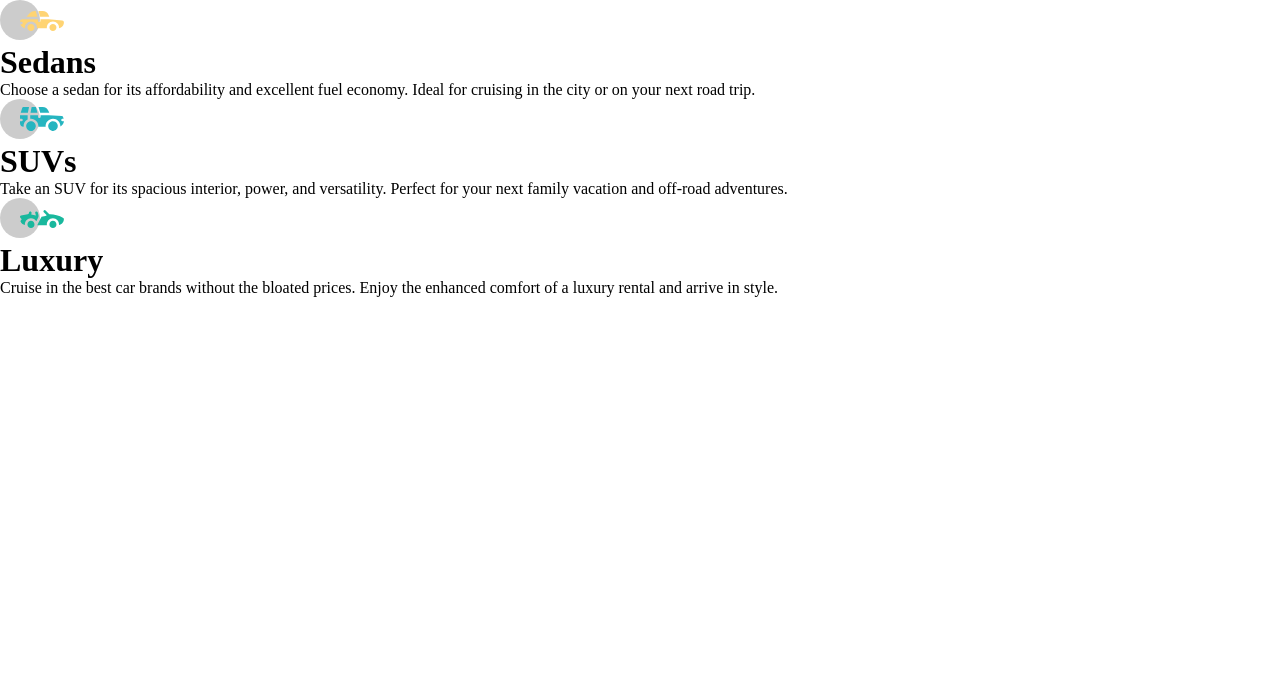
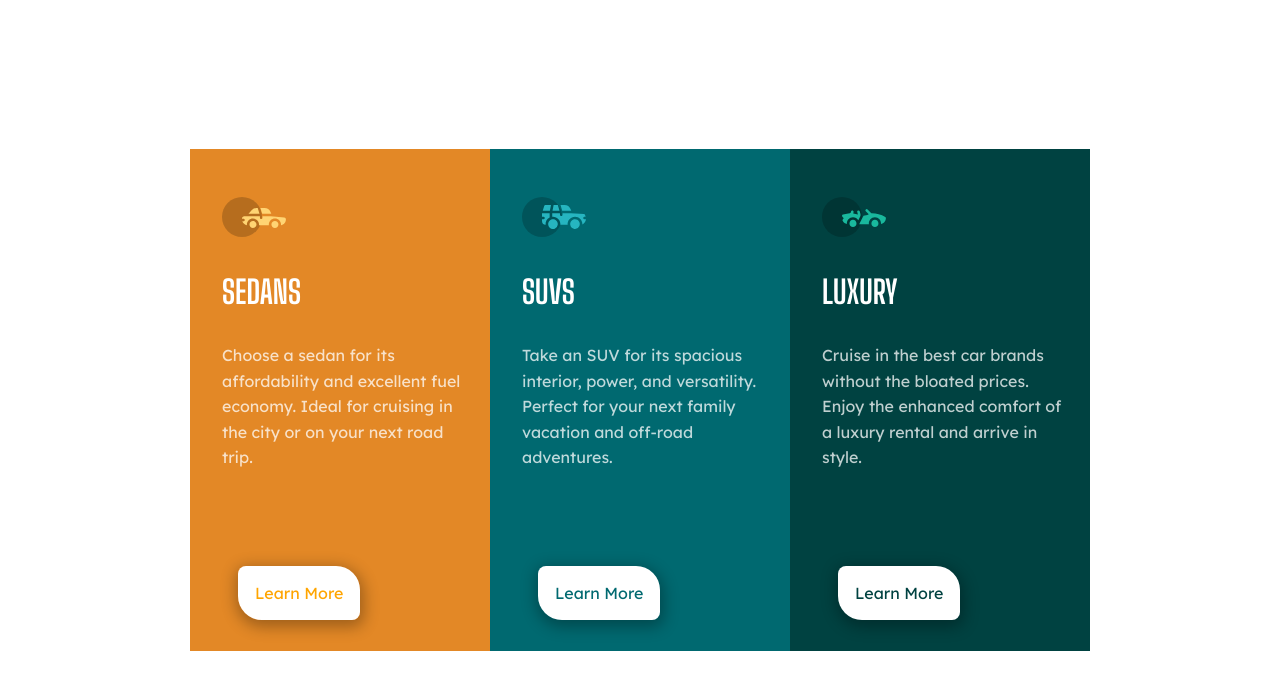
Before and after one commit to anaschaouki/3-column-preview-card-component, a plain HTML site: page index.html in a window 1280 px wide. Drawn offline with Linux system fonts and the light colour scheme.

Commit message:
project done

```diff
--- a/css/style.css
+++ b/css/style.css
@@ -18,3 +18,133 @@
   padding: 0;
   box-sizing: border-box;
 }
+h2{
+  font-family: "big shoulders display";
+  font-size:2em;
+  text-transform:uppercase;
+  margin-bottom:2rem;
+  margin-left:1rem;
+  margin-top:2rem;
+}
+main{
+  align-items: center;
+  display: flex;
+  min-height:100vh;
+  font-family:"Lexend deca";
+  color:white;
+
+}
+/* container */
+.container{
+  margin: 0 auto;
+  max-width: 900px;
+  display:grid;
+  grid-template-columns: 1fr 1fr 1fr;
+
+
+}
+
+/* sedans class */
+.sedans{
+  background-color:var(--Bright-orange);
+  padding:3rem 1rem 3rem 1rem;
+}
+/* suv class */
+.suvs{
+  background-color:var(---Dark-cyan);
+ padding:3rem 1rem 3rem 1rem;
+
+}
+/* luxury class */
+.luxury{
+  background-color:var(--Very-dark-cyan);
+  padding:3rem 1rem 3rem 1rem;
+
+
+}
+/* text */
+.text{
+  color: var(--Transparent-white-paragraphs);
+  margin-left:1rem;
+  margin-bottom: 7rem;
+  line-height: 1.6rem;
+
+}
+/* images */
+.images{
+  margin-top:0rem;
+  margin-left:1rem;
+
+}
+/* button */
+.button{
+  margin-left:2rem;
+  margin-top:0;
+
+
+}
+.button a{
+  text-decoration: none;
+  color: black;
+  background-color: white;
+  padding:17px;
+  border-radius:0.5rem 1.5rem 0.5rem 1.5rem;
+  box-shadow: 1px 4px 15px 3px rgba(0,0,0,0.30);
+  transition: 0.5s;
+  /* margin:0; */
+
+}
+.sedans .button a{
+  color:orange;
+}
+.suvs .button a{
+  color:var(---Dark-cyan);
+}
+.luxury .button a{
+  color:var(--Very-dark-cyan);
+}
+/* hover */
+.button :hover{
+  background-color:transparent;
+  border:white;
+}
+.button a:hover{
+  color:white;
+  border:white;
+}
+/* media */
+@media only screen and (max-width: 768px) {
+
+
+  main {
+    justify-content: center;
+    flex-direction: column;
+    margin:0;
+    margin-bottom:4rem;
+
+  }
+  .container {
+    grid-template-columns: 1fr;
+    width:375px;
+    height:673px;
+    justify-content: center;
+    flex-direction: column;
+    text-align: left;
+
+  }
+.sedans{
+  padding-left:3rem ;
+  padding-right:3rem;
+}
+.suvs{
+  padding-left:3rem ;
+  padding-right:3rem;
+}
+.luxury{
+  padding-left:3rem ;
+  padding-right:3rem;
+}
+.text{
+  margin-bottom:3rem;
+}
+}
--- a/index.html
+++ b/index.html
@@ -2,7 +2,7 @@
 <html lang="en">
   <head>
     <meta charset="UTF-8" />
-    <meta name="viewport" content="width=device-width, initial-scale=1.0" />
+    <meta name="viewport" content="width=device-width, initial-scale=1.0, maximum-scale=1.0, user-scalable=0">
     <!-- displays site properly based on user's device -->
     <!-- css link -->
     <link rel="stylesheet" href="/css/style.css" />
@@ -13,56 +13,73 @@
       sizes="32x32"
       href="./images/favicon-32x32.png"
     />
-
+    <!-- title -->
     <title>Frontend Mentor | 3-column preview card component</title>
-
-    <!-- Feel free to remove these styles or customise in your own stylesheet 👍 -->
-    <style>
-      .attribution {
-        font-size: 11px;
-        text-align: center;
-      }
-      .attribution a {
-        color: hsl(228, 45%, 44%);
-      }
-    </style>
   </head>
   <body>
-    <div>
+    <main>
+    <section class="container">
+      <!-- SEDANS CONTAINER -->
       <div class="sedans">
         <!-- image -->
-        <img src="/images/icon-sedans.svg" alt="" />
+        <div class="images">
+          <img src="/images/icon-sedans.svg" alt="" />
+        </div>
         <!-- heading -->
-        <h1>Sedans</h1>
+        <h2>Sedans</h2>
         <!-- text -->
-        Choose a sedan for its affordability and excellent fuel economy. Ideal
-        for cruising in the city or on your next road trip.
+        <div class="text">
+          <p>
+            Choose a sedan for its affordability and excellent fuel economy.
+            Ideal for cruising in <br>
+            the city or on your next road <br>
+            trip.
+          </p>
+        </div>
+        <div class="button">
+          <a href="#">Learn More</a>
+        </div>
       </div>
+      <!-- SUVS CONTAINER -->
       <div class="suvs">
         <!-- image -->
-        <img src="/images/icon-suvs.svg" alt="" />
+        <div class="images">
+          <img src="/images/icon-suvs.svg" alt="" />
+        </div>
         <!-- heading -->
-        <h1>SUVs</h1>
+        <h2>SUVs</h2>
         <!-- text -->
-        Take an SUV for its spacious interior, power, and versatility. Perfect
-        for your next family vacation and off-road adventures.
+        <div class="text">
+          <p>
+            Take an SUV for its spacious interior, power, and versatility.
+            Perfect for your next family vacation and off-road adventures.
+          </p>
+        </div>
+        <div class="button">
+          <a href="#">Learn More</a>
+        </div>
       </div>
+      <!-- LUXURY CONTAINER -->
       <div class="luxury">
-        <!-- image -->
-        <img src="/images/icon-luxury.svg" alt="" />
+        <div class="images">
+          <img src="/images/icon-luxury.svg" alt="" />
+        </div>
         <!-- heading -->
-        <h1>Luxury</h1>
+        <h2>Luxury</h2>
         <!-- text -->
-        Cruise in the best car brands without the bloated prices. Enjoy the
-        enhanced comfort of a luxury rental and arrive in style.
+        <div class="text">
+          <p>
+            Cruise in the best car brands without the bloated prices. <br> Enjoy the
+            enhanced comfort of <br>
+            a luxury rental and arrive in <br> style.
+          </p>
+        </div>
+        <div class="button">
+          <a href="#">Learn More</a>
+        </div>
       </div>
+    </section>
     </div>
-
-    <!-- <div class="attribution">
-      Challenge by
-      <a href="https://www.frontendmentor.io?ref=challenge" target="_blank"
-        >Frontend Mentor</a
-      >. Coded by <a href="#">Your Name Here</a>.
-    </div> -->
+  </main>
   </body>
 </html>
```
